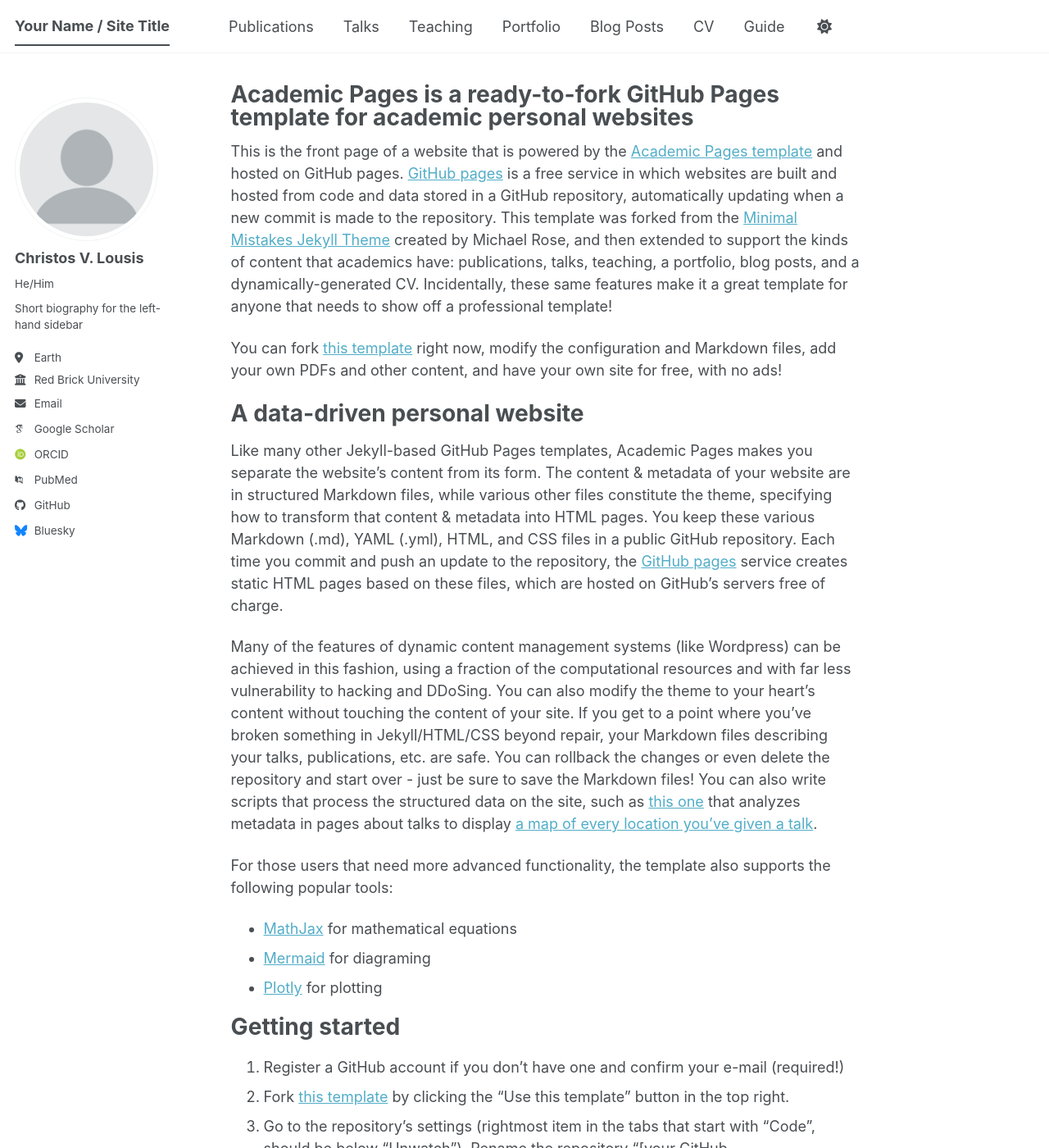
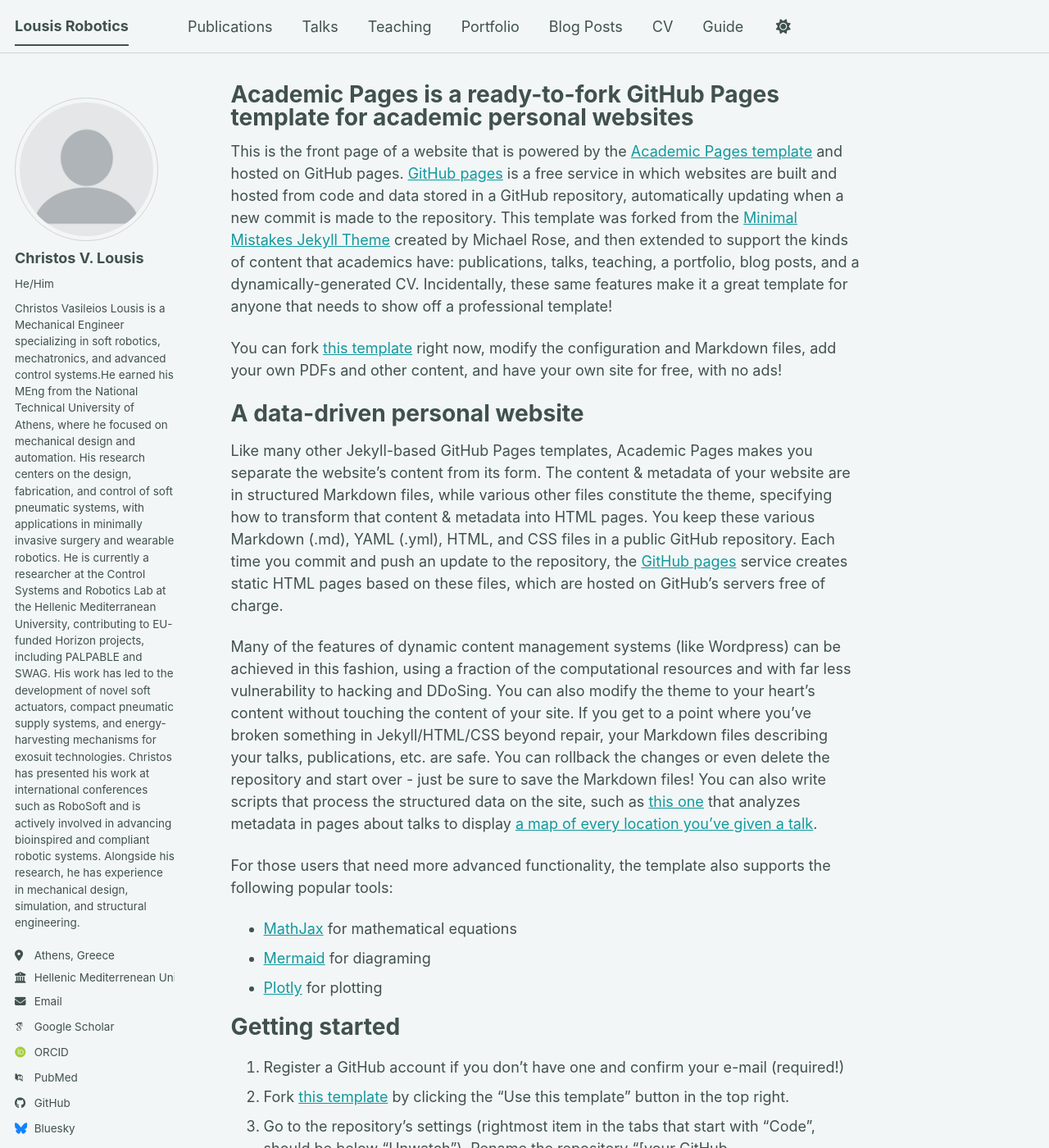
Before and after one commit to Tacrisnio/LousisRobotics.github.io, a Jekyll site: the page built from _pages/about.md, in a window 1280 px wide and 1400 px high. Shown: the whole window at 82% size. Built offline with Jekyll 4.4.1, drawn with Linux system fonts in a browser that asks for light colours; some web fonts are replaced; a script bundle is joined from its source files by our own code; library files that are not in the unit come from our copies.

Commit message:
_config.yml

```diff
--- a/_config.yml
+++ b/_config.yml
@@ -7,16 +7,16 @@
 # server process.
 
 # Basic Site Settings
-locale                   : "en-US"
-site_theme               : "default" # The available themes options are "default", "air", "sunrise", "mint", "dirt" and "contrast"
-title                    : "Your Name / Site Title"
+locale                   : "en-EU"
+site_theme               : "mint" # The available themes options are "default", "air", "sunrise", "mint", "dirt" and "contrast"
+title                    : "Lousis Robotics"
 title_separator          : "-"
 name                     : &name "Christos Vasileios Lousis"
-description              : &description "Christos Vasileios Lousis is a Mechanical Engineer specializing in soft robotics, mechatronics, and advanced control systems.He earned his MEng from the National Technical University of Athens, where he focused on mechanical design and automation. His research centers on the design, fabrication, and control of soft pneumatic systems, with applications in minimally invasive surgery and wearable robotics. He is currently a researcher at the Control Systems and Robotics Lab at the Hellenic Mediterranean University, contributing to EU-funded Horizon projects, including PALPABLE and SWAG. His work has led to the development of novel soft actuators, compact pneumatic supply systems, and energy-harvesting mechanisms for exosuit technologies. Christos has presented his work at international conferences such as RoboSoft and is actively involved in advancing bioinspired and compliant robotic systems. Alongside his research, he has experience in mechanical design, simulation, and structural engineering."   # Update this with a general description of your site, this is the default if not overridden by a page
+description              : &description "This website presents the academic and research work of Christos Vasileios Lousis, a Mechanical Engineer specializing in soft robotics, compliant mechanisms, and control systems. The site highlights projects and research focused on the design, simulation, and fabrication of soft pneumatic actuators, with applications in biomedical engineering and wearable robotics. It also includes work on modular conveying systems, energy-efficient actuation, and advanced mechatronic design. Here, you can find information about ongoing research in EU-funded projects, publications, technical skills, and selected engineering projects, as well as insights into methodologies combining mechanical design, control, and experimental validation."   # Update this with a general description of your site, this is the default if not overridden by a page
 url                      : https://lousisrobotics.github.io # The base hostname & protocol for your site e.g. "https://[your GitHub username].github.io",
                                                            # or if you already have some other page hosted on Github then use "https://[your GitHub username].github.io/[Your Repo Name]"
 baseurl                  : "" # the subpath of your site, e.g. "/blog"
-repository               : "academicpages/academicpages.github.io"
+repository               : "LousisRobotics.github.io"
 
 # Site Author - The following control what appear as part of the author content on the side bar.
 #               If a field is blank the icon and link will not appear, otherwise it will be shown.
@@ -26,11 +26,11 @@ author:
   avatar           : "profile.png"
   name             : "Christos V. Lousis"
   pronouns         : "He/Him"
-  bio              : "Short biography for the left-hand sidebar"
-  location         : "Earth"
-  employer         : "Red Brick University"
+  bio              : "Christos Vasileios Lousis is a Mechanical Engineer specializing in soft robotics, mechatronics, and advanced control systems.He earned his MEng from the National Technical University of Athens, where he focused on mechanical design and automation. His research centers on the design, fabrication, and control of soft pneumatic systems, with applications in minimally invasive surgery and wearable robotics. He is currently a researcher at the Control Systems and Robotics Lab at the Hellenic Mediterranean University, contributing to EU-funded Horizon projects, including PALPABLE and SWAG. His work has led to the development of novel soft actuators, compact pneumatic supply systems, and energy-harvesting mechanisms for exosuit technologies. Christos has presented his work at international conferences such as RoboSoft and is actively involved in advancing bioinspired and compliant robotic systems. Alongside his research, he has experience in mechanical design, simulation, and structural engineering."
+  location         : "Athens, Greece"
+  employer         : "Hellenic Mediterrenean University (HMU)"
   uri              : # URL
-  email            : "none@example.org"
+  email            : "lousiscris@gmail.com"
 
   # Academic websites
   academia         : # URL
```
